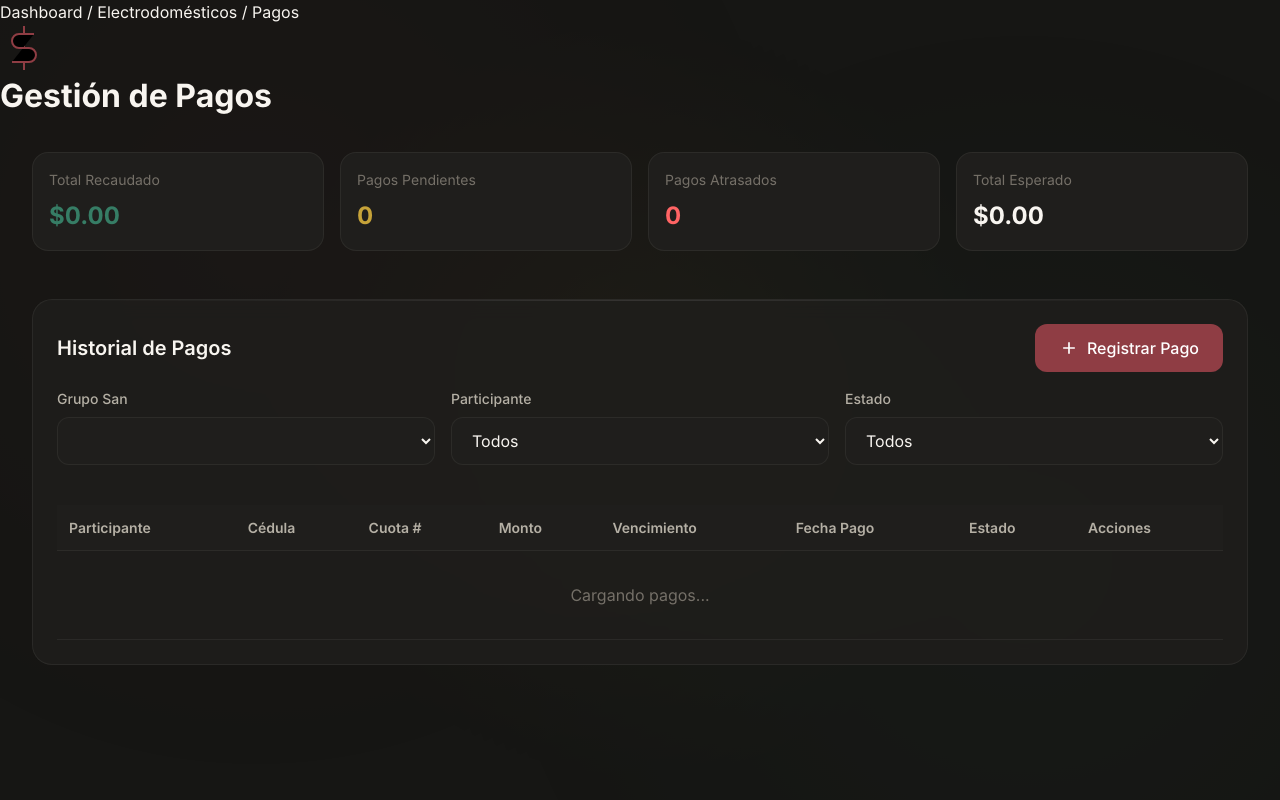
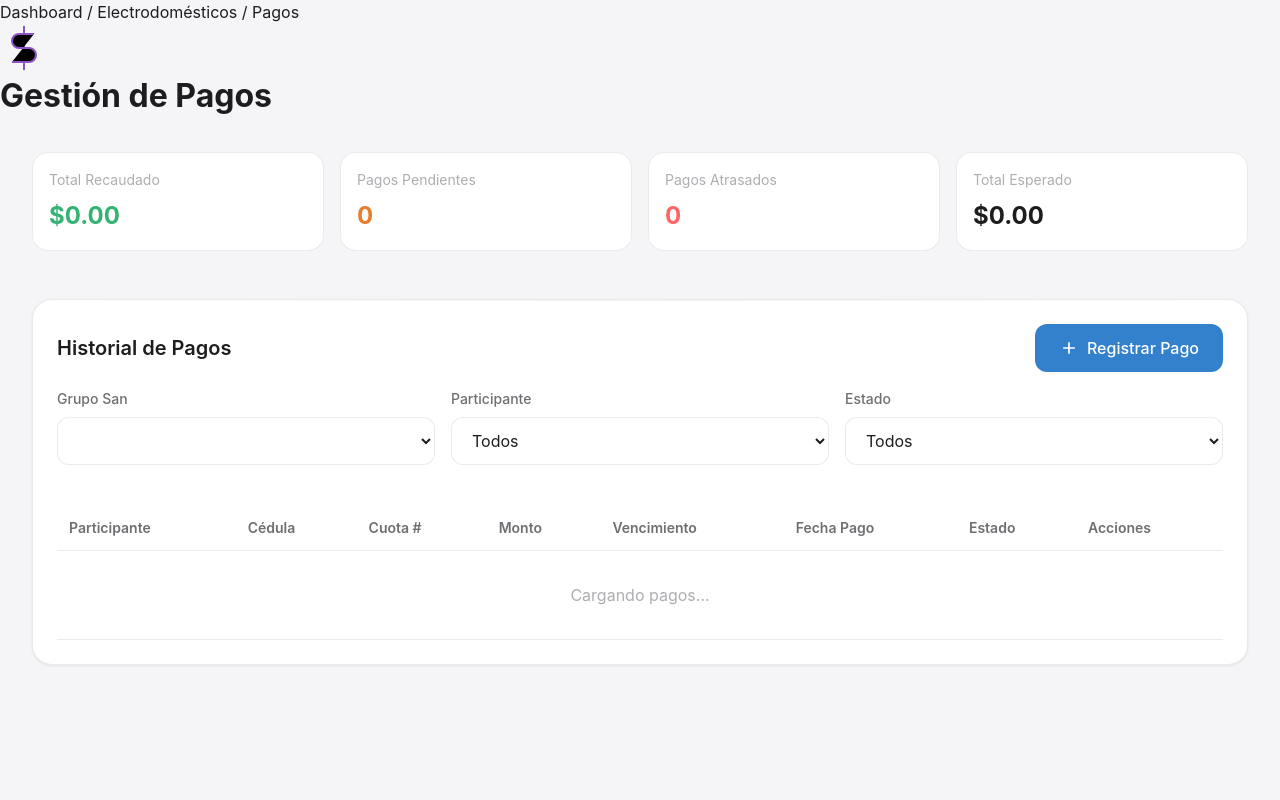
Before and after one commit to cordev24/san, a PHP site: page /modules/electrodomesticos/pagos.php in a window 1280 px wide. Run offline with PHP 8.4, Linux system fonts and the light colour scheme; a user stored in the database is signed in; data comes from the database, SQL or seed files in the repository; data that the repository does not hold is empty.

Commit message:
Apply Apple-inspired light theme - clean flat design
- Light background (#f5f5f7) with white cards
- iOS-style colors: Blue, Green, Orange as primary
- Remove dark gradients and glassmorphism effects
- Subtle shadows like iOS
- Update button colors for light theme
- Clean, minimal design - Apple flat style
- Smooth transitions like macOS/iOS

```diff
--- a/assets/css/bento-grid.css
+++ b/assets/css/bento-grid.css
@@ -11,15 +11,14 @@
 
 /* Bento Box Base Component */
 .bento-box {
-    background: var(--glass-background);
-    backdrop-filter: var(--glass-blur);
-    -webkit-backdrop-filter: var(--glass-blur);
+    background: var(--color-surface);
     border: 1px solid var(--glass-border);
     border-radius: var(--radius-bento);
     padding: var(--space-6);
     transition: all var(--transition-base);
     position: relative;
     overflow: hidden;
+    box-shadow: var(--shadow-sm);
 }
 
 .bento-box::before {
@@ -31,14 +30,13 @@
     height: 1px;
     background: linear-gradient(90deg,
             transparent,
-            rgba(255, 255, 255, 0.1),
+            rgba(0, 0, 0, 0.05),
             transparent);
 }
 
 .bento-box:hover {
-    transform: translateY(-4px);
-    border-color: rgba(255, 255, 255, 0.2);
-    box-shadow: var(--shadow-lg);
+    transform: translateY(-2px);
+    box-shadow: var(--shadow-md);
 }
 
 /* Grid Sizes */
@@ -184,7 +182,7 @@
 
 .progress-fill {
     height: 100%;
-    background: linear-gradient(90deg, var(--color-violeta), var(--color-menta));
+    background: linear-gradient(90deg, var(--color-primary), var(--color-secondary));
     border-radius: var(--radius-full);
     transition: width var(--transition-slow);
     position: relative;
@@ -200,7 +198,7 @@
     bottom: 0;
     background: linear-gradient(90deg,
             transparent,
-            rgba(255, 255, 255, 0.3),
+            rgba(255, 255, 255, 0.4),
             transparent);
     animation: shimmer 2s infinite;
 }
--- a/assets/css/main.css
+++ b/assets/css/main.css
@@ -7,22 +7,8 @@ body {
     overflow-x: hidden;
 }
 
-/* Background Pattern */
-body::before {
-    content: '';
-    position: fixed;
-    top: 0;
-    left: 0;
-    width: 100%;
-    height: 100%;
-    background:
-        radial-gradient(circle at 20% 30%, var(--color-violeta-glow) 0%, transparent 50%),
-        radial-gradient(circle at 80% 70%, var(--color-menta-glow) 0%, transparent 50%),
-        radial-gradient(circle at 50% 50%, var(--color-salmon-glow) 0%, transparent 50%);
-    opacity: 0.15;
-    pointer-events: none;
-    z-index: 0;
-}
+/* Background Pattern - Removed for light theme */
+/* body::before removed - light theme doesn't need gradients */
 
 .main-content {
     position: relative;
@@ -63,47 +49,45 @@ body::before {
 }
 
 .btn-violeta {
-    background: var(--color-violeta);
+    background: var(--color-primary);
     color: white;
 }
 
 .btn-violeta:hover {
-    background: var(--color-violeta-dim);
-    box-shadow: var(--shadow-glow-violeta);
+    background: var(--color-primary-dim);
     transform: translateY(-2px);
 }
 
 .btn-menta {
-    background: var(--color-menta);
-    color: #1a1a1a;
+    background: var(--color-secondary);
+    color: white;
 }
 
 .btn-menta:hover {
-    background: var(--color-menta-dim);
-    box-shadow: var(--shadow-glow-menta);
+    background: var(--color-secondary-dim);
     transform: translateY(-2px);
-    color: #000000;
+    color: white;
 }
 
 .btn-salmon {
-    background: var(--color-salmon);
-    color: #1a1a1a;
+    background: var(--color-accent);
+    color: white;
 }
 
 .btn-salmon:hover {
-    background: var(--color-salmon-dim);
-    box-shadow: var(--shadow-glow-salmon);
+    background: var(--color-accent-dim);
     transform: translateY(-2px);
 }
 
 .btn-outline {
     background: transparent;
-    border: 2px solid currentColor;
-    color: var(--color-text-primary);
+    border: 2px solid var(--color-text-tertiary);
+    color: var(--color-text-secondary);
 }
 
 .btn-outline:hover {
-    background: rgba(255, 255, 255, 0.1);
+    background: var(--color-surface-hover);
+    border-color: var(--color-primary);
 }
 
 /* Form Elements */
@@ -282,9 +264,6 @@ body::before {
     border-color: #ff6464;
     color: #ff6464;
     background: rgba(255, 100, 100, 0.1);
-}
-
-transform: translateY(-2px);
 }
 
 .card-item-header {
--- a/assets/css/variables.css
+++ b/assets/css/variables.css
@@ -1,62 +1,62 @@
-/* MySan Design System - Wealth & Prosperity Palette
- * Elegant gold-green theme for savings/financial group management
- * Sophisticated, distinctive, and unique - stands apart from typical dark themes
+/* MySan Design System - Apple-inspired Light Theme
+ * Clean, minimal, flat design - like iOS/macOS
+ * White/gray surfaces with colorful accents
  */
 
 :root {
     /* ============================================
-       CORE COLORS - Elegant & Distinctive
+       CORE COLORS - Clean & Vibrant
        ============================================ */
 
-    /* Primary - Rich Gold (wealth, prosperity, achievement) */
-    --color-primary: hsl(45, 55%, 50%);
-    --color-primary-dim: hsl(45, 50%, 42%);
-    --color-primary-glow: hsla(45, 55%, 50%, 0.25);
-    --color-primary-light: hsl(45, 60%, 58%);
+    /* Primary - iOS Blue */
+    --color-primary: hsl(210, 60%, 50%);
+    --color-primary-dim: hsl(210, 55%, 42%);
+    --color-primary-glow: hsla(210, 60%, 50%, 0.15);
+    --color-primary-light: hsl(210, 65%, 58%);
 
-    /* Secondary - Deep Emerald (money, growth, stability) */
-    --color-secondary: hsl(160, 40%, 35%);
-    --color-secondary-dim: hsl(160, 35%, 28%);
-    --color-secondary-glow: hsla(160, 40%, 35%, 0.25);
-    --color-secondary-light: hsl(160, 45%, 42%);
+    /* Secondary - iOS Green */
+    --color-secondary: hsl(150, 55%, 45%);
+    --color-secondary-dim: hsl(150, 50%, 38%);
+    --color-secondary-glow: hsla(150, 55%, 45%, 0.15);
+    --color-secondary-light: hsl(150, 60%, 52%);
 
-    /* Accent - Warm Bronze (community, trust, tradition) */
-    --color-accent: hsl(25, 45%, 45%);
-    --color-accent-dim: hsl(25, 40%, 38%);
-    --color-accent-glow: hsla(25, 45%, 45%, 0.25);
-    --color-accent-light: hsl(25, 50%, 52%);
+    /* Accent - iOS Orange */
+    --color-accent: hsl(25, 80%, 55%);
+    --color-accent-dim: hsl(25, 75%, 48%);
+    --color-accent-glow: hsla(25, 80%, 55%, 0.15);
+    --color-accent-light: hsl(25, 85%, 62%);
 
     /* ============================================
-       MODULE COLORS - Financial & Distinctive
+       MODULE COLORS - Apple Style
        ============================================ */
 
-    /* Electrodomesticos - Deep Teal */
-    --color-electro: hsl(175, 35%, 35%);
-    --color-electro-dim: hsl(175, 30%, 28%);
-    --color-electro-glow: hsla(175, 35%, 35%, 0.25);
+    /* Electrodomesticos - Blue */
+    --color-electro: hsl(210, 55%, 50%);
+    --color-electro-dim: hsl(210, 50%, 42%);
+    --color-electro-glow: hsla(210, 55%, 50%, 0.15);
 
-    /* Telefonia - Rich Emerald */
-    --color-telefonia: hsl(145, 35%, 38%);
-    --color-telefonia-dim: hsl(145, 30%, 30%);
-    --color-telefonia-glow: hsla(145, 35%, 38%, 0.25);
+    /* Telefonia - Green */
+    --color-telefonia: hsl(145, 50%, 45%);
+    --color-telefonia-dim: hsl(145, 45%, 38%);
+    --color-telefonia-glow: hsla(145, 50%, 45%, 0.15);
 
-    /* Motociculares - Warm Amber */
-    --color-moto: hsl(35, 55%, 50%);
-    --color-moto-dim: hsl(35, 50%, 42%);
-    --color-moto-glow: hsla(35, 55%, 50%, 0.25);
+    /* Motocatrices - Orange */
+    --color-moto: hsl(25, 80%, 55%);
+    --color-moto-dim: hsl(25, 75%, 48%);
+    --color-moto-glow: hsla(25, 80%, 55%, 0.15);
 
-    /* Turnos - Elegant Burgundy */
-    --color-turnos: hsl(355, 40%, 40%);
-    --color-turnos-dim: hsl(355, 35%, 32%);
-    --color-turnos-glow: hsla(355, 40%, 40%, 0.25);
+    /* Turnos - Purple */
+    --color-turnos: hsl(270, 50%, 55%);
+    --color-turnos-dim: hsl(270, 45%, 48%);
+    --color-turnos-glow: hsla(270, 50%, 55%, 0.15);
 
-    /* Comprobantes - Silver Gold */
-    --color-comprobantes: hsl(50, 30%, 55%);
-    --color-comprobantes-dim: hsl(50, 25%, 45%);
-    --color-comprobantes-glow: hsla(50, 30%, 55%, 0.25);
+    /* Comprobantes - Yellow */
+    --color-comprobantes: hsl(45, 70%, 55%);
+    --color-comprobantes-dim: hsl(45, 65%, 48%);
+    --color-comprobantes-glow: hsla(45, 70%, 55%, 0.15);
 
     /* ============================================
-       LEGACY ALIASES - Wealth theme
+       LEGACY ALIASES - Apple colors
        ============================================ */
     --color-violeta: var(--color-turnos);
     --color-violeta-dim: var(--color-turnos-dim);
@@ -66,47 +66,47 @@
     --color-menta-dim: var(--color-secondary-dim);
     --color-menta-glow: var(--color-secondary-glow);
 
-    --color-salmon: var(--color-primary);
-    --color-salmon-dim: var(--color-primary-dim);
-    --color-salmon-glow: var(--color-primary-glow);
+    --color-salmon: var(--color-accent);
+    --color-salmon-dim: var(--color-accent-dim);
+    --color-salmon-glow: var(--color-accent-glow);
 
     /* ============================================
-       SURFACES - Rich dark
+       SURFACES - Light Apple Style
        ============================================ */
 
-    --color-background: #161614;
-    --color-surface: #1f1e1c;
-    --color-surface-elevated: #282724;
-    --color-surface-hover: #32302e;
+    --color-background: #f5f5f7;
+    --color-surface: #ffffff;
+    --color-surface-elevated: #fafafa;
+    --color-surface-hover: #f0f0f2;
 
-    /* Glassmorphism */
-    --glass-background: rgba(31, 30, 28, 0.92);
-    --glass-border: rgba(255, 248, 230, 0.06);
-    --glass-blur: blur(10px);
+    /* Glassmorphism - Subtle (not needed in light) */
+    --glass-background: rgba(255, 255, 255, 0.95);
+    --glass-border: rgba(0, 0, 0, 0.08);
+    --glass-blur: blur(20px);
 
     /* ============================================
-       TEXT COLORS
+       TEXT COLORS - High contrast on white
        ============================================ */
 
-    --color-text-primary: #f8f5f0;
-    --color-text-secondary: #b5b0a5;
-    --color-text-tertiary: #757068;
-    --color-text-inverse: #161614;
+    --color-text-primary: #1d1d1f;
+    --color-text-secondary: #6e6e73;
+    --color-text-tertiary: #aeaeb2;
+    --color-text-inverse: #f5f5f7;
 
     /* ============================================
        STATUS COLORS
        ============================================ */
 
     --color-success: var(--color-secondary);
-    --color-warning: var(--color-primary);
-    --color-error: hsl(0, 45%, 50%);
-    --color-info: var(--color-accent);
+    --color-warning: var(--color-accent);
+    --color-error: hsl(0, 60%, 50%);
+    --color-info: var(--color-primary);
 
     /* ============================================
        TYPOGRAPHY
        ============================================ */
 
-    --font-family: 'Inter', -apple-system, BlinkMacSystemFont, 'Segoe UI', sans-serif;
+    --font-family: -apple-system, BlinkMacSystemFont, 'SF Pro Display', 'SF Pro Text', 'Helvetica Neue', sans-serif;
 
     --font-size-xs: 0.75rem;
     --font-size-sm: 0.875rem;
@@ -139,7 +139,7 @@
     --space-20: 5rem;
 
     /* ============================================
-       BORDER RADIUS
+       BORDER RADIUS - Apple style (smooth)
        ============================================ */
 
     --radius-sm: 8px;
@@ -149,29 +149,29 @@
     --radius-full: 9999px;
 
     /* ============================================
-       SHADOWS
+       SHADOWS - Subtle, like iOS
        ============================================ */
 
-    --shadow-sm: 0 2px 6px rgba(0, 0, 0, 0.5);
-    --shadow-md: 0 4px 12px rgba(0, 0, 0, 0.55);
-    --shadow-lg: 0 8px 24px rgba(0, 0, 0, 0.6);
+    --shadow-sm: 0 1px 3px rgba(0, 0, 0, 0.08);
+    --shadow-md: 0 4px 12px rgba(0, 0, 0, 0.1);
+    --shadow-lg: 0 8px 24px rgba(0, 0, 0, 0.12);
 
-    --shadow-glow-primary: 0 0 20px var(--color-primary-glow);
-    --shadow-glow-secondary: 0 0 20px var(--color-secondary-glow);
-    --shadow-glow-accent: 0 0 20px var(--color-accent-glow);
+    --shadow-glow-primary: 0 0 0 transparent;
+    --shadow-glow-secondary: 0 0 0 transparent;
+    --shadow-glow-accent: 0 0 0 transparent;
 
     /* Legacy glows */
-    --shadow-glow-violeta: 0 0 20px var(--color-turnos-glow);
-    --shadow-glow-menta: 0 0 20px var(--color-secondary-glow);
-    --shadow-glow-salmon: 0 0 20px var(--color-primary-glow);
+    --shadow-glow-violeta: 0 0 0 transparent;
+    --shadow-glow-menta: 0 0 0 transparent;
+    --shadow-glow-salmon: 0 0 0 transparent;
 
     /* ============================================
-       TRANSITIONS
+       TRANSITIONS - Smooth like Apple
        ============================================ */
 
-    --transition-fast: 150ms ease;
-    --transition-base: 250ms ease;
-    --transition-slow: 350ms ease;
+    --transition-fast: 200ms ease-out;
+    --transition-base: 300ms ease-out;
+    --transition-slow: 400ms ease-out;
 
     /* ============================================
        Z-INDEX
```
Also changed, not shown: other parts of assets/css/main.css (+12 -15 lines).
